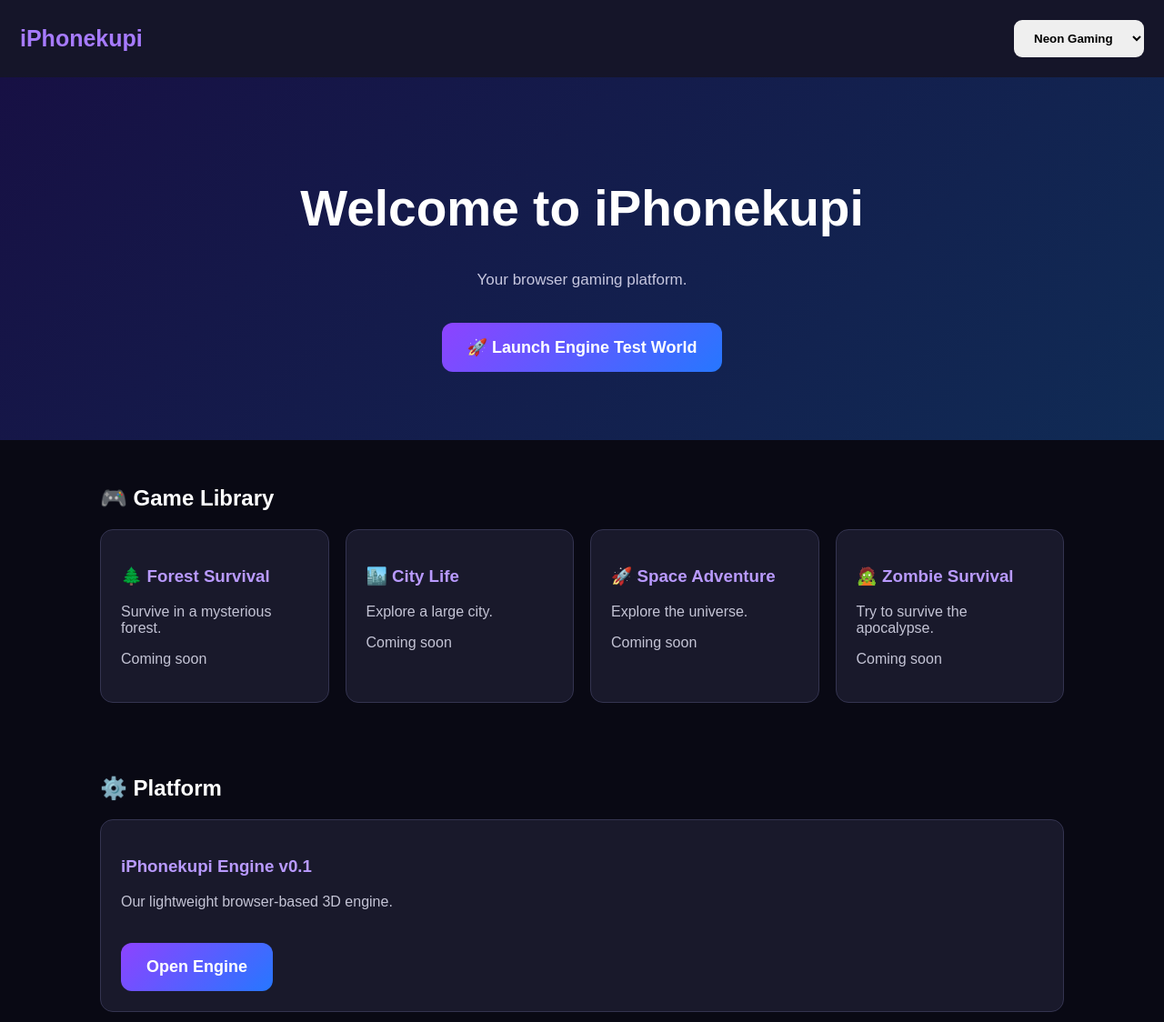
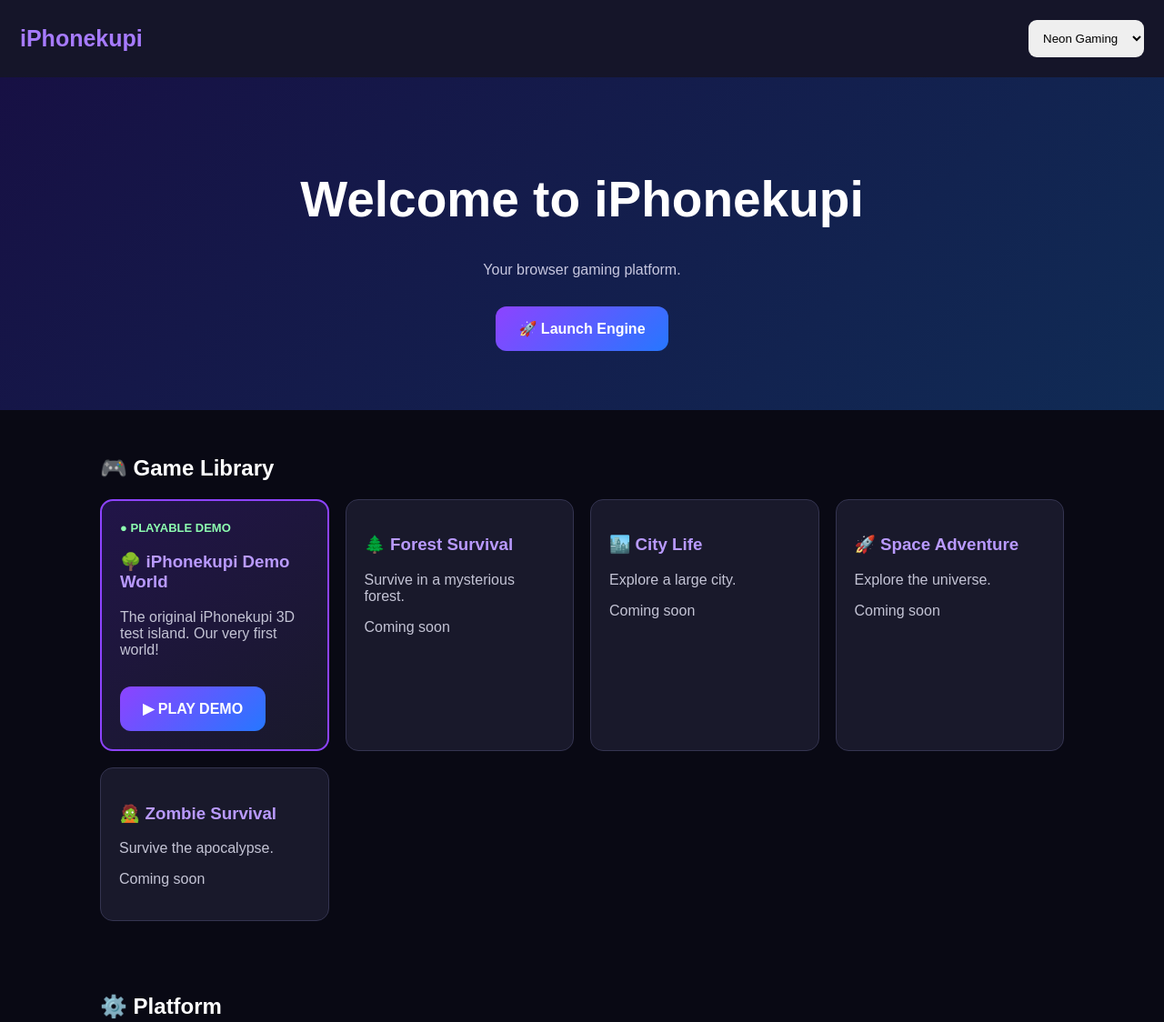
Before and after one commit to skn55vp86v-glitch/iphonekupi, a plain HTML site: page index.html in a window 1280 px wide. Shown: the top 1124 px of the page at 91% size. Drawn offline with Linux system fonts and the light colour scheme.

Commit message:
Update index.html

```diff
--- a/index.html
+++ b/index.html
@@ -5,20 +5,14 @@
 <meta charset="UTF-8">
 <meta name="viewport" content="width=device-width, initial-scale=1.0">
 <title>iPhonekupi Gaming</title>
-
 <style>
-* {
-  box-sizing: border-box;
-}
-
+* { box-sizing: border-box; }
 body {
   margin: 0;
   font-family: Arial, sans-serif;
   background: #090914;
   color: white;
-  transition: 0.3s;
 }
-
 header {
   padding: 22px;
   background: #151529;
@@ -28,113 +22,77 @@ header {
   flex-wrap: wrap;
   gap: 12px;
 }
-
-.logo {
-  font-size: 25px;
-  font-weight: bold;
-  color: #a77bff;
-}
-
-button, select {
-  padding: 12px 18px;
-  border: none;
+.logo { font-size: 25px; font-weight: bold; color: #a77bff; }
+select {
+  padding: 12px;
+  border: 0;
   border-radius: 9px;
   cursor: pointer;
-  font-weight: bold;
 }
-
 .hero {
   text-align: center;
-  padding: 75px 20px;
+  padding: 65px 20px;
   background: linear-gradient(135deg,#171044,#102b55);
 }
-
-.hero h1 {
-  font-size: clamp(32px, 6vw, 55px);
-}
-
-.hero p {
-  color: #c7c7df;
-  font-size: 17px;
-}
-
+.hero h1 { font-size: clamp(32px,6vw,55px); }
+.hero p { color: #c7c7df; }
 .launch {
   display: inline-block;
-  margin-top: 20px;
-  padding: 16px 28px;
+  margin-top: 15px;
+  padding: 15px 25px;
   border-radius: 12px;
   background: linear-gradient(135deg,#8d43ff,#2677ff);
   color: white;
   text-decoration: none;
   font-weight: bold;
-  font-size: 18px;
 }
-
 section {
   padding: 30px 20px;
   max-width: 1100px;
   margin: auto;
 }
-
 .games {
   display: grid;
-  grid-template-columns: repeat(auto-fit,minmax(210px,1fr));
+  grid-template-columns: repeat(auto-fit,minmax(220px,1fr));
   gap: 18px;
 }
-
 .card {
   background: #19192b;
   border: 1px solid #343450;
   border-radius: 14px;
-  padding: 22px;
+  padding: 20px;
 }
-
-.card h3 {
-  color: #b99aff;
+.card h3 { color: #b99aff; }
+.card p { color: #c4c4d5; }
+.demo {
+  border: 2px solid #8d43ff;
+  background: linear-gradient(145deg,#211448,#19192b);
 }
-
-.card p {
-  color: #c4c4d5;
+.status {
+  display: inline-block;
+  color: #8dffb0;
+  font-size: 13px;
+  font-weight: bold;
 }
-
 footer {
   text-align: center;
   padding: 30px;
   color: #888;
 }
-
-body.minimal {
-  background: #f4f4f4;
-  color: #171717;
+body.minimal { background: #f4f4f4; color: #171717; }
+body.minimal header, body.minimal .card {
+  background: white; color: #171717;
 }
-body.minimal header,
-body.minimal .card {
-  background: white;
-  color: #171717;
-}
-body.emerald {
-  background: #061c16;
-}
-body.emerald header,
-body.emerald .card {
-  background: #103528;
-}
-body.crimson {
-  background: #210909;
-}
-body.crimson header,
-body.crimson .card {
-  background: #391313;
-}
-
+body.emerald { background: #061c16; }
+body.emerald header, body.emerald .card { background: #103528; }
+body.crimson { background: #210909; }
+body.crimson header, body.crimson .card { background: #391313; }
 </style>
 </head>
-
 <body>
 
 <header>
   <div class="logo">iPhonekupi</div>
-
   <select id="theme" onchange="changeTheme()">
     <option value="neon">Neon Gaming</option>
     <option value="minimal">Minimal</option>
@@ -146,16 +104,19 @@ body.crimson .card {
 <div class="hero">
   <h1>Welcome to iPhonekupi</h1>
   <p>Your browser gaming platform.</p>
-
-  <a class="launch" href="engine.html">
-    🚀 Launch Engine Test World
-  </a>
+  <a class="launch" href="engine.html">🚀 Launch Engine</a>
 </div>
 
 <section>
   <h2>🎮 Game Library</h2>
+  <div class="games">
 
-  <div class="games">
+    <div class="card demo">
+      <span class="status">● PLAYABLE DEMO</span>
+      <h3>🌳 iPhonekupi Demo World</h3>
+      <p>The original iPhonekupi 3D test island. Our very first world!</p>
+      <a class="launch" href="engine.html">▶ PLAY DEMO</a>
+    </div>
 
     <div class="card">
       <h3>🌲 Forest Survival</h3>
@@ -177,7 +138,7 @@ body.crimson .card {
 
     <div class="card">
       <h3>🧟 Zombie Survival</h3>
-      <p>Try to survive the apocalypse.</p>
+      <p>Survive the apocalypse.</p>
       <p>Coming soon</p>
     </div>
 
```
